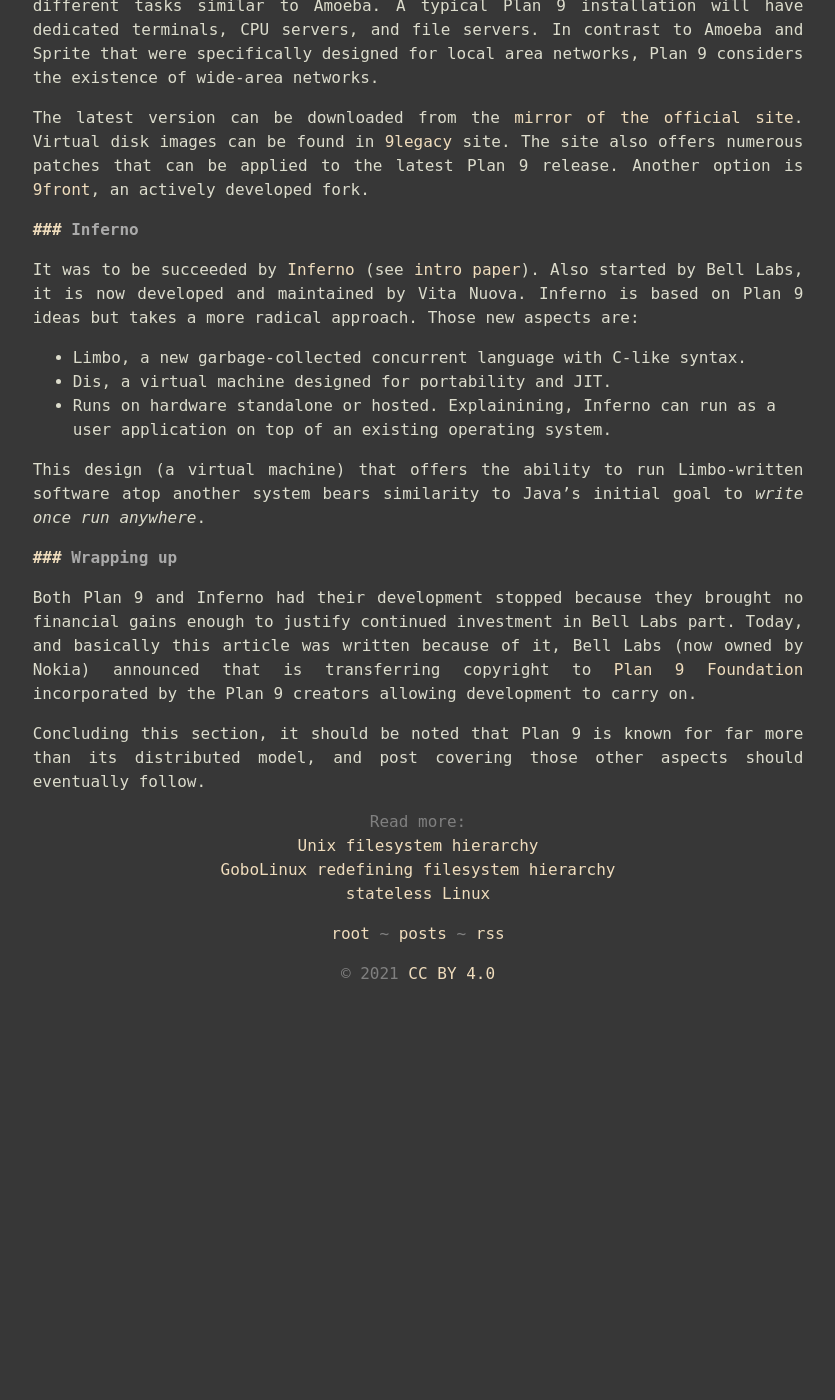
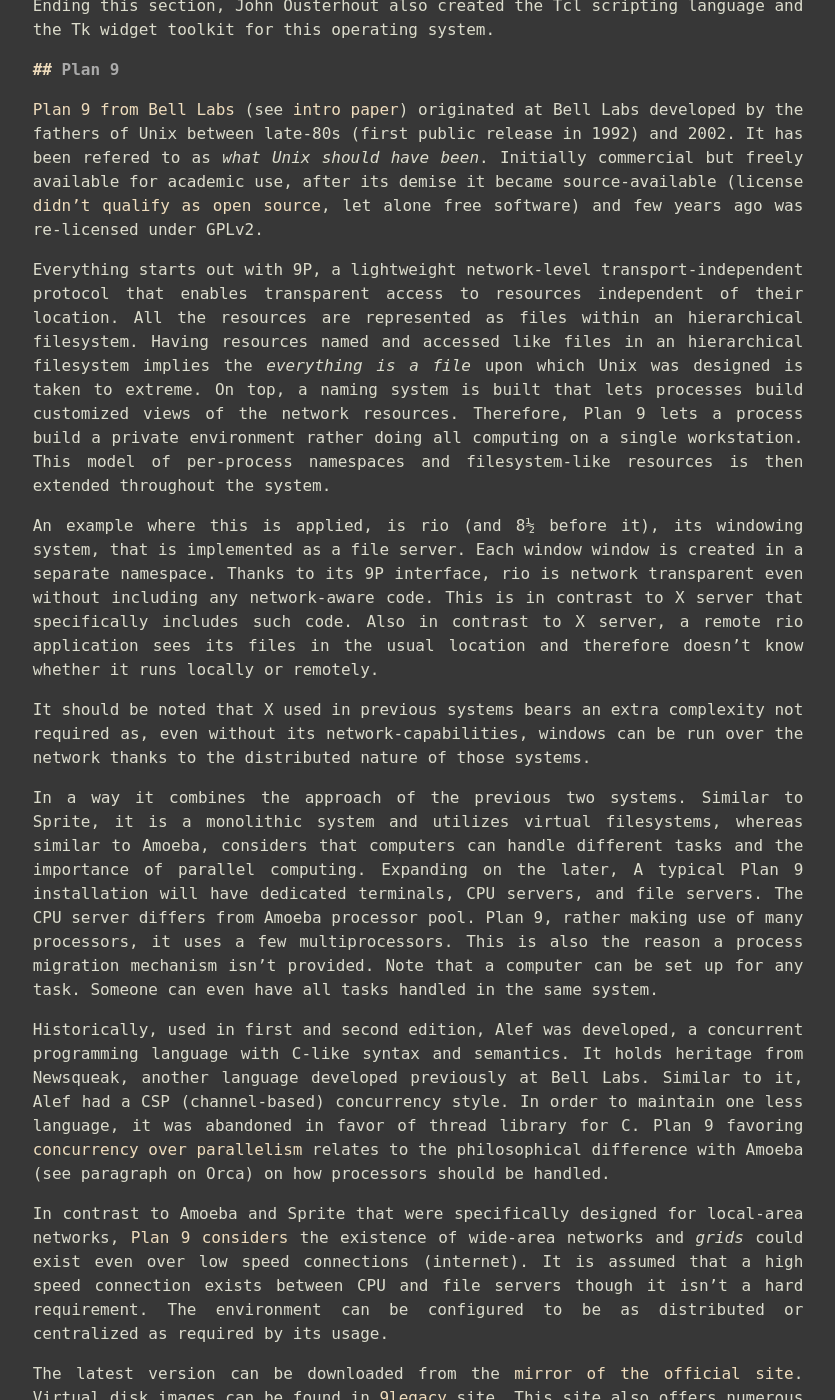
Before and after one commit to konfou/konfou.github.io, a Jekyll site: the page built from _posts/2021-03-23-pantheon-of-distributed-operating-systems.md, in a window 1280 px wide and 1400 px high, scrolled down 4521 px. Shown: the whole window, without its empty margins (222-1057 px from the left). Built offline with Jekyll 4.4.1, drawn with Linux system fonts in a browser that asks for light colours; before the commit the page ends 5523 px from its top, so only the background shows below that; some of the changed text lies outside the part shown.

Commit message:
pantheon-of-distributed-operating-systems: additions and fixes

````diff
--- a/_posts/2021-03-23-pantheon-of-distributed-operating-systems.md
+++ b/_posts/2021-03-23-pantheon-of-distributed-operating-systems.md
@@ -7,17 +7,17 @@
 development of distributed operating systems (see [lecture][ast-dos] and
 [paper][ast-rvr-dos] by  Tanenbaum). Those are loosely  characterized by
 their purpose  to provide a single  system to a collection  (network) of
-workstations that connects them and makes  them act like one. That means
-the storage  and processing resources  are to be shared  uniformly among
-the workstations  while each system  continues to be simple  in behavior
-and administration.
+workstations that connects  (not necessarily joins) them  and makes them
+act like one.  For many  such systems, distributed implies transparency.
+Explaining,  the system  can blur  location of  the resources.   That is
+whether a resource is local or remote should be irrelevant.
 
 Though now mostly  lost in history, they still hold  a lasting influence
 and interest as those problems  are still relevant.  The most successful
-of   them,    taking   into   account   both    academic   publications,
-commercialization, and popularity, (personal opinion plays role as well)
-were Sprite, Amoeba, and Plan 9. The last one especially continues to be
-popular among those interested in operating systems.
+of them,  taking into account academic  publications, commercialization,
+and popularity, (and personal opinion)  were Sprite, Amoeba, and Plan 9.
+The last one  especially continues to be popular  among those interested
+in operating systems.
 
 ## Amoeba
 
@@ -31,17 +31,17 @@
 programs.
 
 In  order to  achieve performance  over the  network, it  used the  high
-performat FLIP,  short for Fast  Local Internet Protocol.  This protocol
-allows for clean, simple and efficient communication between distributed
-nodes. Machines that had more one network interface automatically act as
-FLIP router  between the  network and  therefore connected  various LANs
-together.
+performant FLIP, short for Fast  Local Internet Protocol.  This protocol
+allowed   for  clean,   simple  and   efficient  communication   between
+distributed  nodes.  Machines  that   had  more  one  network  interface
+automatically  act as  FLIP  router between  the  network and  therefore
+connected various LANs together.
 
-Amobe  is  system  written  from  scratch. Though  it  has  a  Unix-like
+Amoeba was  a system written  from scratch.   Though it had  a Unix-like
 interface, the kernel was designed with a microkernel architecture. This
-makes  it  among  the  first,  and basically  the  very  few  even  now,
-successful microkernel  operating systems. That architecture  means that
-the system  has a modular structure  and is a collection  of independent
+made it among the first, and basically the very few even now, successful
+microkernel operating  systems. That architecture means  that the system
+has   a  modular   structure  and   is  a   collection  of   independent
 processes. Those  processes can  either be application  programs, called
 _clients_, or _servers_ such as  drivers. The microkernel basic function
 is  to   provide  an  environment   inside  which  client   and  servers
@@ -65,11 +65,20 @@
    naming. The  file and  directory server functionality  in traditional
    (monolithic) operating system are part of the kernel.
 
- *  Orca, a  programming  language developed  specifically for  parallel
-   programming. Orca  allows creation  of user-defined data  types which
-   processes on different  machines can share in a  controlled way. This
-   in effect simulates an object-based  distributed shared memory over a
-   network.
+Also closely  related to Amoeba  (the reams cooperated  intensively) was
+Orca,  a  programming  language   developed  specifically  for  parallel
+programming.   Orca allows  creation  of user-defined  data types  which
+processes on different  machines can share in a controlled  way. This in
+effect  simulates  an  object-based  distributed shared  memory  over  a
+network.
+
+A typical Amoeba installation will have dedicated terminals, a processor
+pool, and specialized servers (file and  directory). Those can be run on
+processor pool or  dedicated hardware. It may be seen  that this is just
+mainframe (time-sharing) computing, but note that processor pool doesn't
+mean a single  computer or that access is granted  for only specifically
+requested  taks. Rather  the  processor  pool, that  can  as  well be  a
+computer cluster, from user's point of view is part of the system.
 
 Years  since   v5.3  was  released   in  1996,  an   unofficial  revised
 distribution called [FSD] was released and was kept in development until
@@ -110,14 +120,19 @@
    processes sharing  (that is  processes could be  moved) transparently
    between workstations. The  mechanism kept track of  idle machines and
    evicted migrated  processes when local resources  were again required
-   (when the workstation user returned).
+   (when the  workstation user  returned). Ideas from  process migration
+   have found their way in virtual machine monitors (hypervisors).
 
- * Single  system image,  which means  Sprite appears  and feels  like a
-   single  system.  Administration was  scale  invariant.  Adding a  new
-   machine was not any different than  adding a new user account. Sprite
-   also supported different machine architectures in the same cluster by
-   utilizing  a framework  that  separated architecture-independent  and
-   architecture-specific information.
+ *  Single-system image,  which means  Sprite appears  and feels  like a
+   single system with storage  and processing resources shared uniformly
+   among the workstations. Administration was scale invariant.  Adding a
+   new  machine   was  not  any   different  than  adding  a   new  user
+   account. Sprite also supported different machine architectures in the
+   same   cluster    by   utilizing    a   framework    that   separated
+   architecture-independent and architecture-specific information.  This
+   model  was adapted  for cluster  and grid  computing in  the form  of
+   cluster  management systems.   An example  is [MOSIX],  that provides
+   single-system image capabilities to Linux.
 
  * Log-structured filesystem (see [paper][sprite-lsfs]), which was a new
    approach to filesystem  design. This kind of system  treated the disk
@@ -131,30 +146,51 @@
    designed for flash memory-based storage  devices and has been adopted
    by few Android devices.
 
- *    Zebra   (see    paper    [on    design][zebra-design]   and    [on
+ *      Zebra    (see   paper   [on   design][zebra-design]    and   [on
    implementation][zebra-implem]),  a   distributed  file   system  that
-   increases throughput by striping files across multiple servers giving
-   it _scalable  performance_. Zebra also writes  parity information for
-   each stripe similar  to RAID arrays. This can  allow system operation
+   increased throughput by striping files across multiple servers giving
+   it _scalable  performance_. Zebra  also wrote parity  information for
+   each stripe similar to RAID arrays. This could allow system operation
    to continue even in the event  that a server is unavailable giving it
-   _high  availability_.  The  striping  approach, in  contrast  to  the
+   _high  availability_.   The striping  approach,  in  contrast to  the
    file-based   approach  of   other  stripping   filesystems,  utilized
-   techniques  from log-structured  filesystem.  This simplifies  parity
-   mechanism,  reduces  parity overhead,  and  allows  clients to  batch
+   techniques  from log-structured  filesystem.  This  simplified parity
+   mechanism,  reduced parity  overhead,  and allowed  clients to  batch
    together small writes giving it _high server efficiency_.
 
-The project ended when the kernel  became hard to maintain for its small
-development team.  Another problem  was the inability  to catch  up with
-features added  on commercial  UNIX systems of  the era.  Those features
-weren't  research oriented  making those  tasks mundane  for a  foremost
-research operating system.
+A [paper][amoeba-vs-sprite]  written by Douglies,  Ousterhout, Kaashoek,
+and  Thnenbaum, compares  Amoeba and  Sprite.  Although  they've similar
+goals,   they   diverge   philosophically.   Specifically   on   whether
+distributing  computing or  traditional  Unix-style applications  should
+emphasized,  and  on  whether  a  combination  of  terminal  and  shared
+processors  or  a  workstation-centered  model  (workstations  and  file
+servers)  should be  used.  Those  diverged philosophies  result in  the
+following differences.
+
+| Amoeba                   | Sprite                         |
+| ---                      | ---                            |
+| object-based             | shared filesystem-oriented     |
+| processor pool           | process migration model        |
+| server-only caching      | client-level caching available |
+| microkernel              | monolithic                     |
+| (hence) shared services  | (hence) services redunancy     |
+| user-level IPC mechanism | pseudo-devices and files       |
+
+Microkernel  approaches for  Sprite  were  also explored.   Specifically
+[Sprite  kernel was  ported][sprite-mach]  to run  as user-level  server
+process on  Mach multiserver  operating system,  which was  developed at
+Carnagie Mellon University between 1985  and 1994. The Sprite server was
+smaller  than the  original kernel  and it  contained almost  no machine
+specific code.  As a downsidee  it was benchmarked  at about 1/3  of the
+native perfomance.  An  expected issue as bad performance  was common to
+microkernels of the era.
 
 ### Running
 
 The  source  code  is [archived  on  OSPreservProject][ospp-sprite].   A
 precompiled  DECstation  image is  also  available  that can  run  using
 GXemul.  Downloading  the image and  starting the emulator is  done with
-(adapted from [GXemul docs][gxemul-sprit]):
+(adapted from [GXemul docs][gxemul-sprite]):
 
 ```
 wget https://github.com/OSPreservProject/sprite/raw/master/ds5000.bt
@@ -175,23 +211,13 @@
 robust  system.  It  misses floating  point and  network support.   Once
 logged in someone can run `xinit` to start the X11 environment.
 
-### Wrapping up
+### Sprite's demise
 
-A [paper][amoeba-vs-sprite]  written by Douglies,  Ousterhout, Kaashoek,
-and  Thnenbaum, compares  Amoeba and  Sprite.  Although  they've similar
-goals,   they   diverge   philosophically.   Specifically   on   whether
-distributing  computing or  traditional  Unix-style applications  should
-emphasized,  and  on  whether  a  combination  of  terminal  and  shared
-processors  or  a  workstation-centered  model  (workstations  and  file
-servers)  should be  used.  Those  diverged philosophies  result in  the
-following differences.
-
-| Amoeba                   | Sprite                              |
-| ---                      | ---                                 |
-| user-level IPC mechanism | kernel-only available RPC mechanism |
-| server-only caching      | client-level caching available      |
-| processor pool           | process migration model             |
-| object-based             | shared filesystem-oriented          |
+The project ended when the kernel  became hard to maintain for its small
+development team.  Another problem  was the inability  to catch  up with
+features added  on commercial  UNIX systems of  the era.  Those features
+weren't  research oriented  making those  tasks mundane  for a  foremost
+research operating system.
 
 Ending  this section,  John Ousterhout  also created  the Tcl  scripting
 language and the Tk widget toolkit for this operating system.
@@ -211,51 +237,90 @@
 resources  independent  of  their   location.   All  the  resources  are
 represented  as   files  within  an  hierarchical   filesystem.   Having
 resources named  and accessed like  files in an  hierarchical filesystem
-implies the _everything-is-a-file_ upon which Unix was designed is taken
-to extreme.   On the top  a naming system  is built that  lets processes
-build customized views of the network resources.  Therefore, Plan 9 lets
-a process  build a private environment  rather doing all computing  on a
+implies the _everything is a file_ upon which Unix was designed is taken
+to extreme.  On top, a naming  system is built that lets processes build
+customized views  of the  network resources.  Therefore,  Plan 9  lets a
+process  build a  private environment  rather doing  all computing  on a
 single   workstation.   This   model  of   per-process  namespaces   and
 filesystem-like resources is then extended throughout the system.
 
-In a way it combines the approach  of the previous two systems.  It is a
-monolithic system  similar to Sprite  that considers that  computers can
-handle different tasks similar to  Amoeba. A typical Plan 9 installation
-will  have  dedicated  terminals,  CPU servers,  and  file  servers.  In
-contrast to Amoeba and Sprite  that were specifically designed for local
-area networks, Plan 9 considers the existence of wide-area networks.
+An  example where  this  is applied,  is  rio (and  8½  before it),  its
+windowing system,  that is  implemented as a  file server.   Each window
+window is created  in a separate namespace. Thanks to  its 9P interface,
+rio  is network  transparent  even without  including any  network-aware
+code.  This is  in contrast to X server that  specifically includes such
+code.  Also in  contrast to X server, a remote  rio application sees its
+files in the  usual location and therefore doesn't know  whether it runs
+locally or remotely.
+
+It  should be  noted that  X  used in  previous systems  bears an  extra
+complexity  not  required  as, even  without  its  network-capabilities,
+windows can be run over the  network thanks to the distributed nature of
+those systems.
+
+In a way it combines the  approach of the previous two systems.  Similar
+to Sprite, it  is a monolithic system and  utilizes virtual filesystems,
+whereas similar to Amoeba, considers that computers can handle different
+tasks and the importance of  parallel computing. Expanding on the later,
+A  typical  Plan  9  installation will  have  dedicated  terminals,  CPU
+servers, and file servers. The  CPU server differs from Amoeba processor
+pool.   Plan 9,  rather making  use of  many processors,  it uses  a few
+multiprocessors. This is  also the reason a  process migration mechanism
+isn't provided. Note that a computer can be set up for any task. Someone
+can even have all tasks handled in the same system.
+
+Historically, used  in first and  second edition, Alef was  developed, a
+concurrent programming  language with  C-like syntax and  semantics.  It
+holds heritage from Newsqueak,  another language developed previously at
+Bell Labs.   Similar to it,  Alef had a CSP  (channel-based) concurrency
+style. In order to maintain one less language, it was abandoned in favor
+of  thread   library  for   C.   Plan   9  favoring   [concurrency  over
+parallelism][waza-talk]  relates to  the  philosophical difference  with
+Amoeba (see paragraph on Orca) on how processors should be handled.
+
+In contrast  to Amoeba  and Sprite that  were specifically  designed for
+local-area  networks, [Plan  9  considers][plan9-net]  the existence  of
+wide-area  networks  and  _grids_  could   exist  even  over  low  speed
+connections  (internet). It  is  assumed that  a  high speed  connection
+exists between CPU and file servers  though it isn't a hard requirement.
+The environment can be configured to be as distributed or centralized as
+required by its usage.
 
 The latest  version can be downloaded  from the [mirror of  the official
 site][plan9-download].  Virtual  disk images  can be found  in [9legacy]
-site. The site  also offers numerous patches that can  be applied to the
+site. This site also offers numerous  patches that can be applied to the
 latest  Plan  9  release.   Another  option  is  [9front],  an  actively
-developed fork.
+developed fork.  Also  checkout [Plan B][planb], a set  of user programs
+that run on top of Plan 9.
 
 ### Inferno
 
-It    was    to    be     succeeded    by    [Inferno]    (see    [intro
+Plan   9    was   to   be    succeeded   by   [Inferno]    (see   [intro
 paper][inferno-paper]). Also started  by Bell Labs, it  is now developed
 and maintained  by Vita  Nuova.  Inferno  is based on  Plan 9  ideas but
-takes a more radical approach.  Those new aspects are:
+takes a more radical approach, as seen by the following new aspects.
 
- *  Limbo,  a  new  garbage-collected concurrent  language  with  C-like
-   syntax.
+ *  [Limbo],  a  new  garbage-collected concurrent  language  with  C-like
+   syntax. It can  be considered a director successor to  Alef. The very
+   popular nowdays Go contains ideas found in Limbo.
  * Dis, a virtual machine designed for portability and JIT.
  * Runs on hardware standalone  or hosted. Explainining, Inferno can run
    as a user application on top of an existing operating system.
 
 This  design  (a  virtual  machine)  that  offers  the  ability  to  run
 Limbo-written software  atop another  system bears similarity  to Java's
-initial goal to _write once run anywhere_.
+initial  goal to  _write once  run  anywhere_. Though  the systems  have
+similar goals, the implementation differs.
 
-### Wrapping up
+### Plan 9 in Cyberspace
 
 Both  Plan 9  and Inferno  had  their development  stopped because  they
 brought no  financial gains  enough to  justify continued  investment in
 Bell Labs part. Today, and basically this article was written because of
-it,  Bell Labs  (now  owned  by Nokia)  announced  that is  transferring
-copyright  to  [Plan  9  Foundation][p9f] incorporated  by  the  Plan  9
-creators allowing development to carry on.
+it, Bell Labs (now  owned by Nokia) [announced][plan9-announcement] that
+is transferring  copyright to  [Plan 9 Foundation][p9f]  incorporated by
+the Plan 9  creators allowing development to carry on.   Along with this
+latest Plan 9 codebase was relicensed under MIT.
 
 Concluding this section, it should be noted that Plan 9 is known for far
 more than its  distributed model, and post covering  those other aspects
@@ -274,9 +339,11 @@
 [amoeba-python]: https://docs.python.org/3/faq/general.html#why-was-python-created-in-the-first-place
 [Sprite]: https://www2.eecs.berkeley.edu/Research/Projects/CS/sprite/sprite.html
 [sprite-retrospective]: https://www2.eecs.berkeley.edu/Research/Projects/CS/sprite/retrospective.html
+[sprite-updated]: https://web.stanford.edu/~ouster/cgi-bin/spriteRetrospective.php
 [sprite-fc]: https://www2.eecs.berkeley.edu/Pubs/TechRpts/1987/5993.html
 [sprite-pfs]: https://www2.eecs.berkeley.edu/Pubs/TechRpts/1989/6165.html
 [sprite-pmm]: https://www2.eecs.berkeley.edu/Pubs/TechRpts/1990/6382.html
+[MOSIX]: http://www.mosix.org/index.html
 [sprite-lsfs]: https://people.eecs.berkeley.edu/~brewer/cs262/LFS.pdf
 [wiki-lsfs]: https://en.wikipedia.org/wiki/List_of_log-structured_file_systems
 [NOVA]: https://github.com/NVSL/linux-nova
@@ -285,14 +352,20 @@
 [zebra-implem]: https://www2.eecs.berkeley.edu/Pubs/TechRpts/1993/6277.html
 [ospp-sprite]: https://github.com/OSPreservProject/sprite
 [gxemul-sprite]: http://gavare.se/gxemul/gxemul-stable/doc/guestoses.html#sprite
-[amoeba-vs-sprite]: https://www.usenix.org/legacy/publications/compsystems/1991/fall_douglis.pdf
-[plan9]: http://9p.io/plan9/
+[amoeba-vs-sprite]: https://research.vu.nl/en/publications/a-comparison-of-two-distributed-systems-amoeba-and-sprite
+[sprite-mach]: https://www.usenix.org/conference/usenix-mach-iii-symposium/sprite-mach
+[plan9]: https://9p.io/plan9/
 [plan9-matters]: https://www.usenix.org/system/files/login/articles/546-mirtchovski.pdf
-[plan9-paper]: http://9p.io/sys/doc/9.html
+[plan9-paper]: https://9p.io/sys/doc/9.html
 [gnu-plan9]: https://www.gnu.org/philosophy/plan-nine.en.html
+[waza-talk]: https://blog.golang.org/waza-talk
+[plan9-net]: https://9p.io/sys/doc/net/net.html
 [plan9-download]: https://9p.io/wiki/plan9/download/index.html
 [9legacy]: http://9legacy.org/download.html
 [9front]: http://9front.org/
+[planb]: https://web.archive.org/web/20201105205650/https://lsub.org/ls/planb.html
 [Inferno]: http://www.vitanuova.com/inferno/
 [inferno-paper]: http://www.vitanuova.com/inferno/papers/bltj.html
+[Limbo]: http://www.vitanuova.com/inferno/papers/descent.html
+[plan9-announcement]: https://www.bell-labs.com/institute/blog/plan-9-bell-labs-cyberspace/
 [p9f]: https://p9f.org/
````
Also changed, not shown: other parts of _posts/2021-03-23-pantheon-of-distributed-operating-systems.md (+7 -6 lines).
